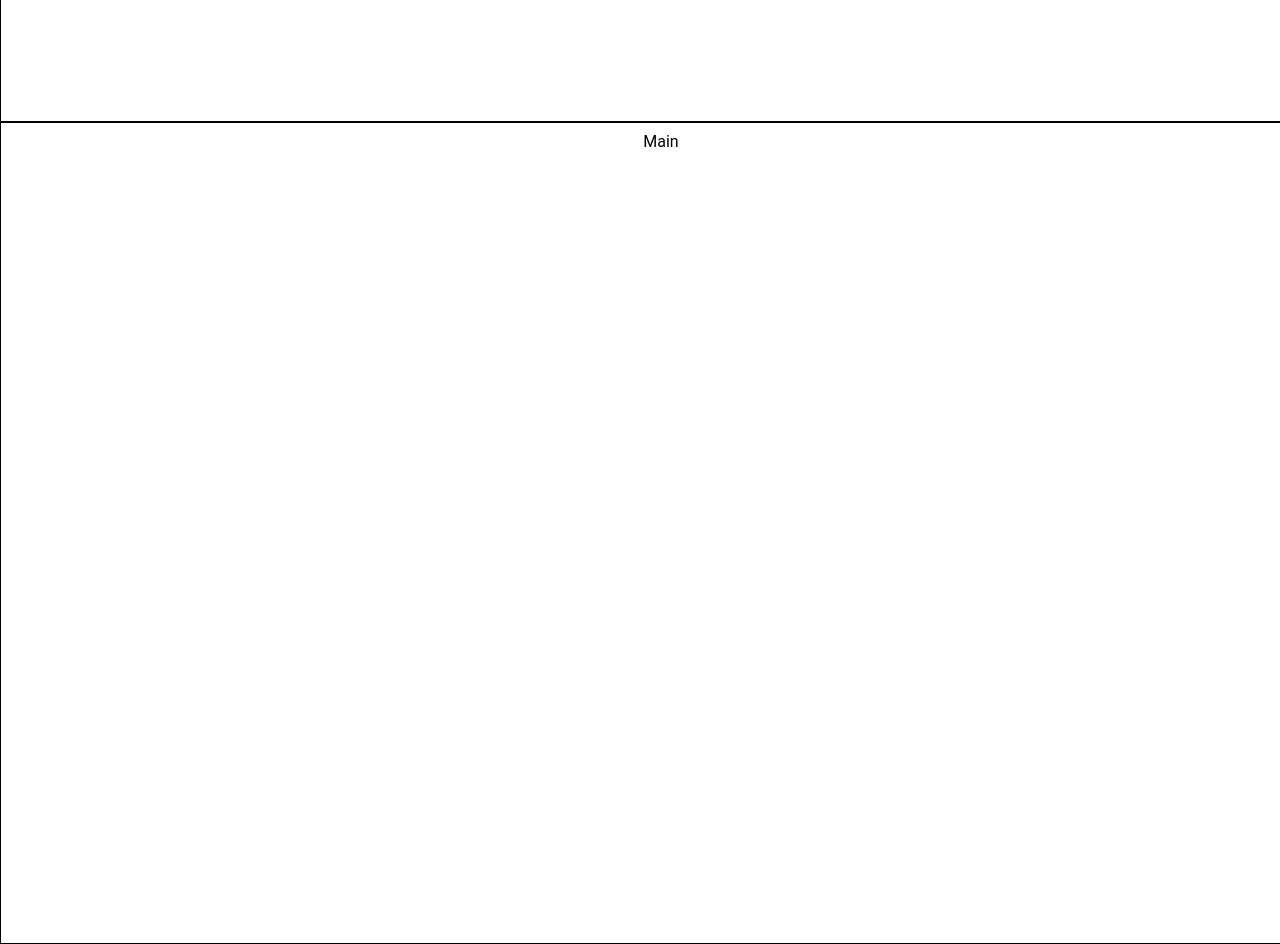
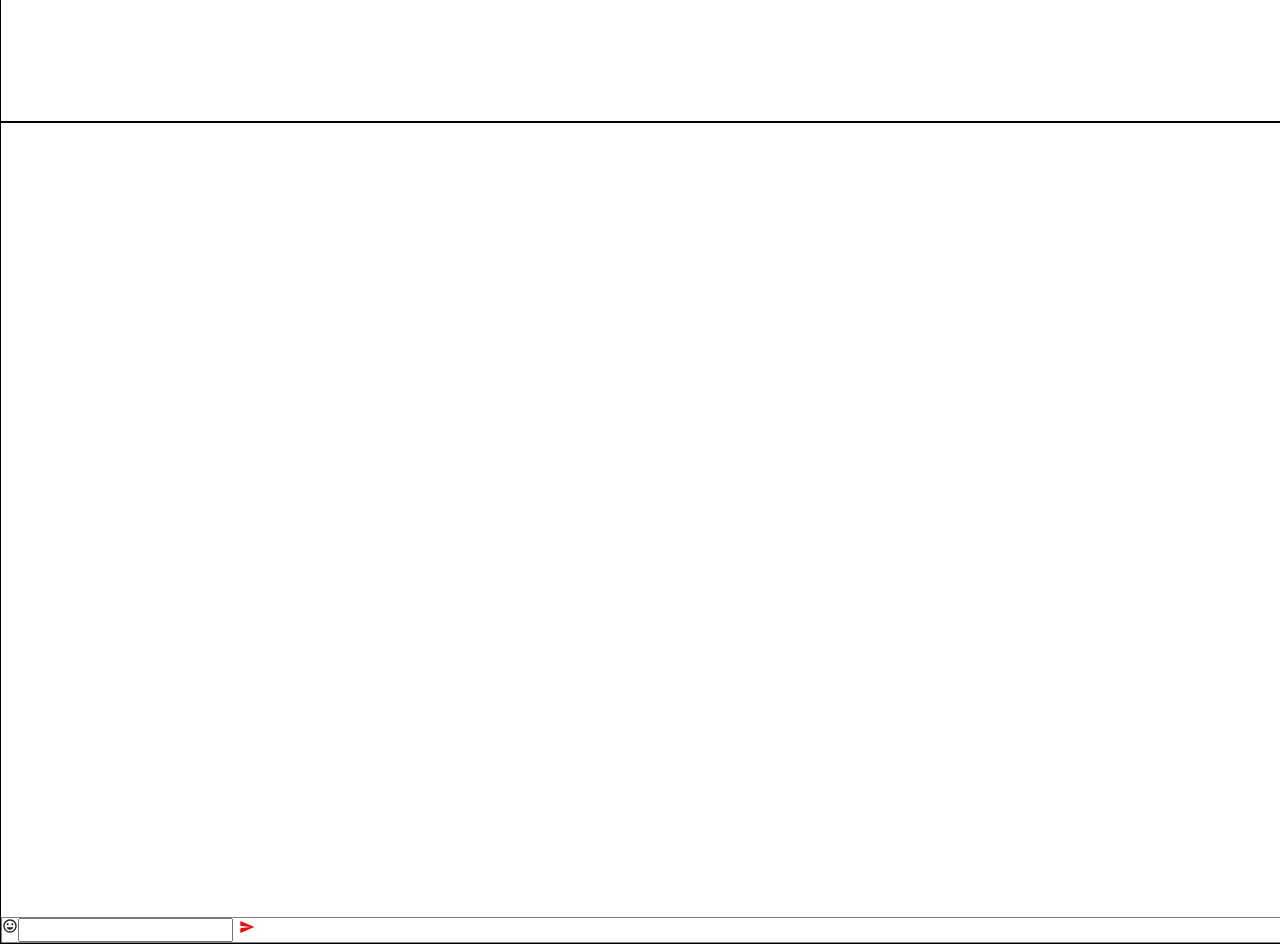
Before and after one commit to joinchat/web, a React app: page / in a window 1280 px wide. Shown: the part 740-1684 px from the top of the page. Built offline with nearby package versions, Linux system fonts and the light colour scheme; the HTML template or start-up script is replaced by a standard one.

Commit message:
#196 переписал конфиг и добавил блок отправки сообщений

```diff
--- a/src/assets/scss/default.scss
+++ b/src/assets/scss/default.scss
@@ -1,9 +1,14 @@
+html{
+  height: 100%;
+}
+
 body {
   font-family: 'Roboto';
   font-size: 16px;
   padding: 0;
   margin: 0;
   box-sizing: border-box;
+  height: 100%;
 }
 
 ul{
@@ -16,3 +21,9 @@ ul{
     padding-left: 0 !important;
     padding-right: 0 !important;
 }
+
+button{
+  border: none;
+  background-color: inherit;
+  cursor: pointer;
+}
--- a/src/blocks/channelBody/channelBody.tsx
+++ b/src/blocks/channelBody/channelBody.tsx
@@ -1,13 +1,16 @@
 import * as React from "react";
 import styled from "styled-components";
+import SentMessage from "../sentMessage/sentMessage";
+
 
 interface ChannelBodyProps {
     channelsNumbers?: number;
 }
 
 const StyledMain = styled.div`
+    position: relative;
     text-align: center;
-    padding: 10px 20px;
+    padding: 10px 0px;
     display: block;
     border: 1px solid #000;
     display: block;
@@ -22,9 +25,12 @@ export class ChannelBody extends React.Component<ChannelBodyProps> {
 
     render() {
         return(
-            <StyledMain>
-                Main
-            </StyledMain>
+            <div>
+                <StyledMain>
+                    <SentMessage></SentMessage>
+                </StyledMain>
+
+            </div>
         );
     }
 }
--- /dev/null
+++ b/src/blocks/sentMessage/index.tsx
@@ -0,0 +1 @@
+export { default } from "./sentMessage"
--- /dev/null
+++ b/src/blocks/sentMessage/sentMessage.tsx
@@ -0,0 +1,53 @@
+import * as React from "react";
+import styled from "styled-components";
+import Send from "material-ui/svg-icons/content/send";
+import TagFaces from "material-ui/svg-icons/image/tag-faces";
+
+interface SentMessageProps {
+    text?: string;
+}
+
+const StyledMessageBlock = styled.div`
+    position: absolute;
+    clear:both;
+    bottom: 0;
+    border: 1px solid grey;
+    width: 100%;
+    display: flex;
+`;
+
+const StylesForSendIcon = {
+    width: 16,
+    height: 16,
+    fill: "red"
+};
+
+
+const StylesForTagFaces = {
+    cursor: 'pointer',
+    width: 16,
+    height: 16
+}
+
+export class SentMessage extends React.Component<SentMessageProps> {
+    constructor(props: SentMessageProps) {
+        super(props);
+    }
+
+    render() {
+        return(
+            <StyledMessageBlock>
+                <div>
+                    <TagFaces style={StylesForTagFaces}/>
+                </div>
+                <form>
+                    <input type="text"/>
+                    <button><Send style={StylesForSendIcon}></Send></button>
+                </form>
+            </StyledMessageBlock>
+        );
+    }
+
+}
+
+export default SentMessage;
--- a/webpack.config.js
+++ b/webpack.config.js
@@ -65,6 +65,7 @@ webpackConfig = {
 
     plugins: [
         new ExtractTextPlugin('style.css'),
+        // этот плагин нужен для создани файлов в dev-режиме
         new WriteFilePlugin(),
         new webpack.LoaderOptionsPlugin({
             options: {
```
Also changed, not shown: 6 other files (tests, documents, lock files or other folders).
